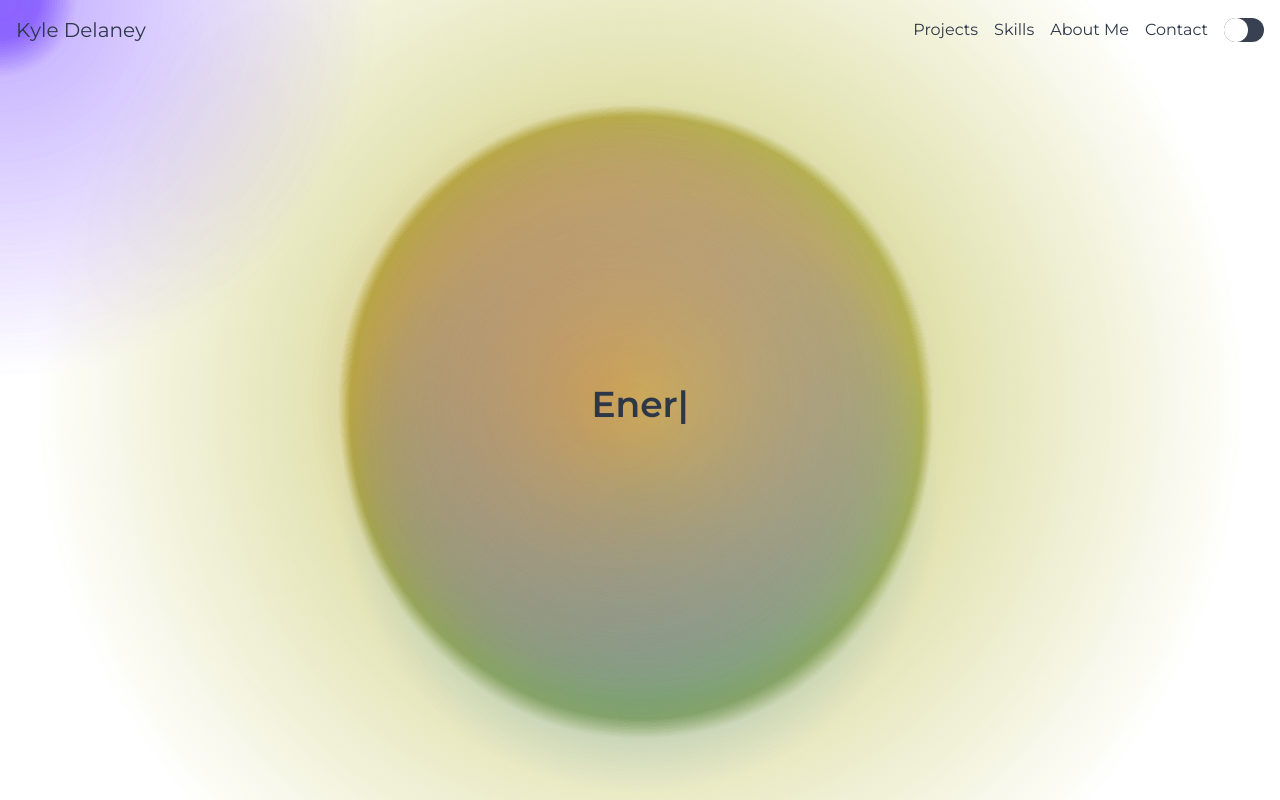
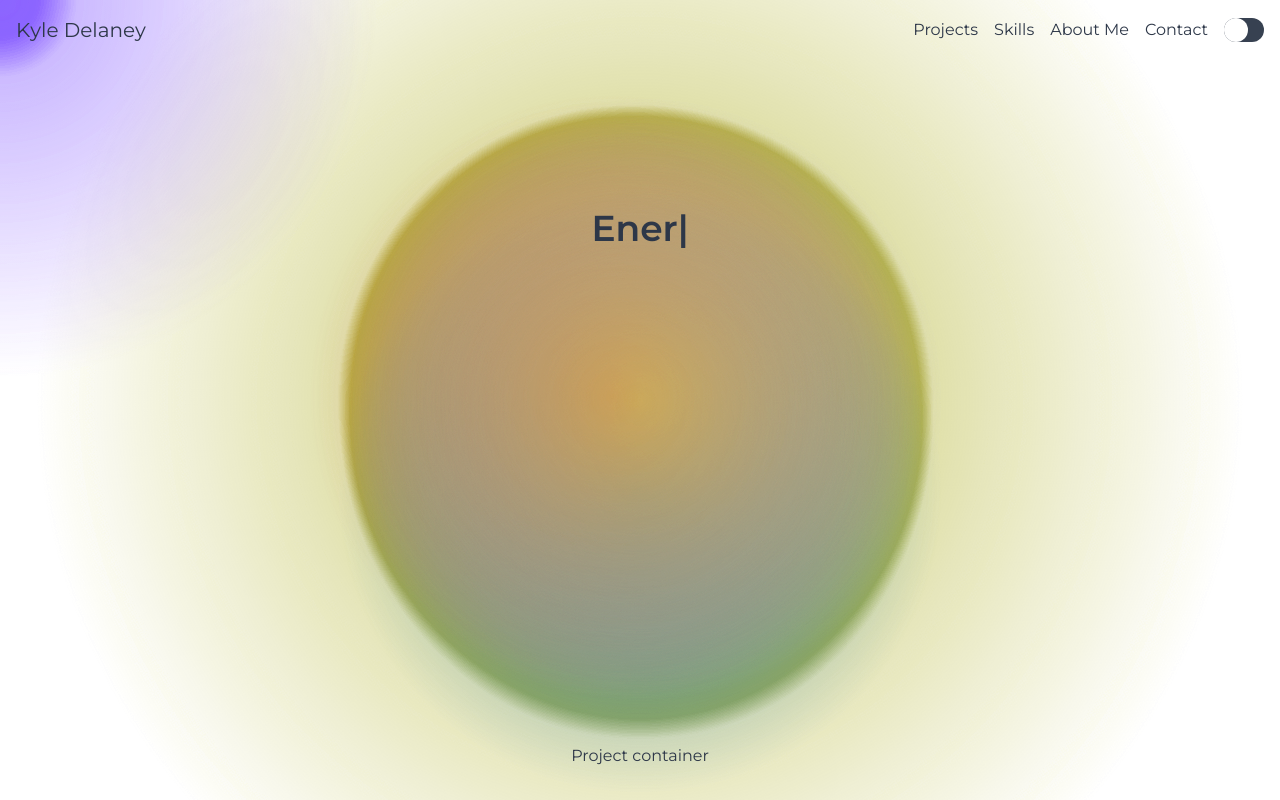
Before and after one commit to kylomite/portfolio-site, a React (Vite) app: page / in a window 1280 px wide. Shown: the top 800 px of the page. Built offline with nearby package versions, Linux system fonts and the light colour scheme.

Commit message:
improve dynamic text

```diff
--- a/src/components/DynamicText.tsx
+++ b/src/components/DynamicText.tsx
@@ -24,7 +24,7 @@ function DynamicText() {
   }, []);
 
   return (
-    <div className="flex justify-center items-center p-96 text-4xl font-bold">
+    <div className="flex justify-center items-center p-52 text-4xl font-bold">
       <span ref={el} />
     </div>
   );
--- a/src/components/NavBar.tsx
+++ b/src/components/NavBar.tsx
@@ -8,10 +8,10 @@ function Navbar({ setIsDarkMode }: { setIsDarkMode: (value: boolean) => void })
       <div className="flex justify-between items-center">
         <h1 className="text-xl ">Kyle Delaney</h1>
         <div className="flex space-x-4">
-          <button >Projects</button>
-          <button >Skills</button>
-          <button >About Me</button>
-          <button >Contact</button>
+          <button className="transform hover:scale-125 transition-all duration-300">Projects</button>
+          <button className="transform hover:scale-125 transition-all duration-300">Skills</button>
+          <button className="transform hover:scale-125 transition-all duration-300">About Me</button>
+          <button className="transform hover:scale-125 transition-all duration-300">Contact</button>
           <DarkModeToggle setIsDarkMode={setIsDarkMode} />
         </div>
       </div>
--- a/src/components/ProjectContainer.tsx
+++ b/src/components/ProjectContainer.tsx
@@ -1,6 +1,6 @@
 function ProjectContainer() {
   return(
-    <h1 className=" flex justify-center bg-transparent z-10">Project container</h1>
+    <h1 className="mt-72 flex justify-center bg-transparent z-10">Project container</h1>
   )
 }
 
```
